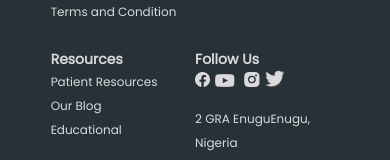
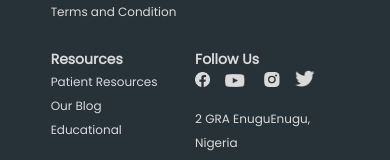
Before and after one commit to Sheila-a/Clientele, a React (Create React App) app: page / in a window 390 px wide. Shown: the part 6662-6822 px from the top of the page. Built offline with nearby package versions, Linux system fonts and the light colour scheme; a web font is replaced by a local one.

Commit message:
Test for Footer Responsiveness (5)

```diff
--- a/src/Components/Home/Footer/footer.css
+++ b/src/Components/Home/Footer/footer.css
@@ -141,7 +141,7 @@
 
   .footer-icn {
     width: 10%;
-    margin-right: 5px;
+    margin-right: 15px;
   }
 
   .br-hide {
```
